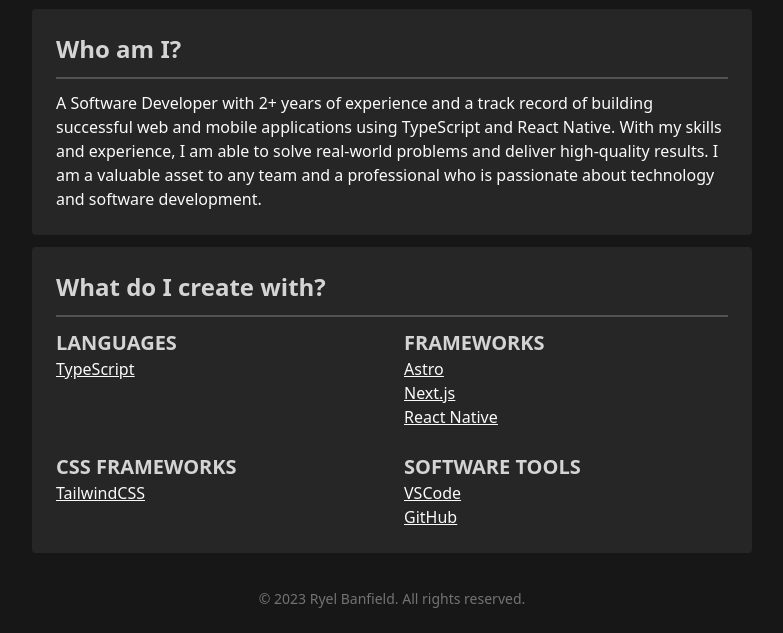
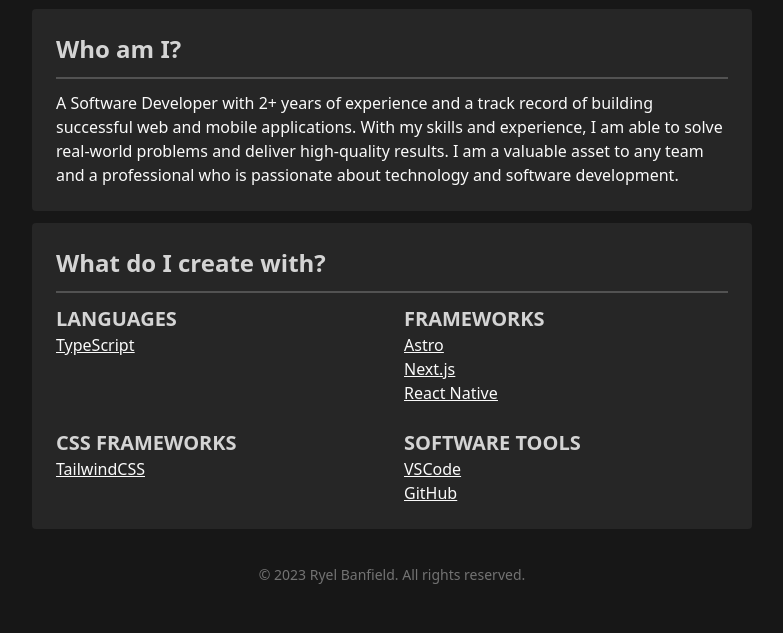
Before and after one commit to RyelBanfield/ryelbanfield.me, an Astro site: page / in a window 1280 px wide. Shown: the part 225-858 px from the top of the page, without its empty margins (248-1031 px from the left). After the commit the page ends 834 px from the top, so only its background shows below. Built offline with nearby package versions, Linux system fonts and the light colour scheme; Astro itself is replaced by a stand-in of ours.

Commit message:
Edit text

```diff
--- a/src/pages/index.astro
+++ b/src/pages/index.astro
@@ -48,11 +48,11 @@
       </h2>
       <p>
         A Software Developer with 2+ years of experience and a track record of
-        building successful web and mobile applications using TypeScript and
-        React Native. With my skills and experience, I am able to solve
-        real-world problems and deliver high-quality results. I am a valuable
-        asset to any team and a professional who is passionate about technology
-        and software development.
+        building successful web and mobile applications. With my skills and
+        experience, I am able to solve real-world problems and deliver
+        high-quality results. I am a valuable asset to any team and a
+        professional who is passionate about technology and software
+        development.
       </p>
     </Card>
 
```
